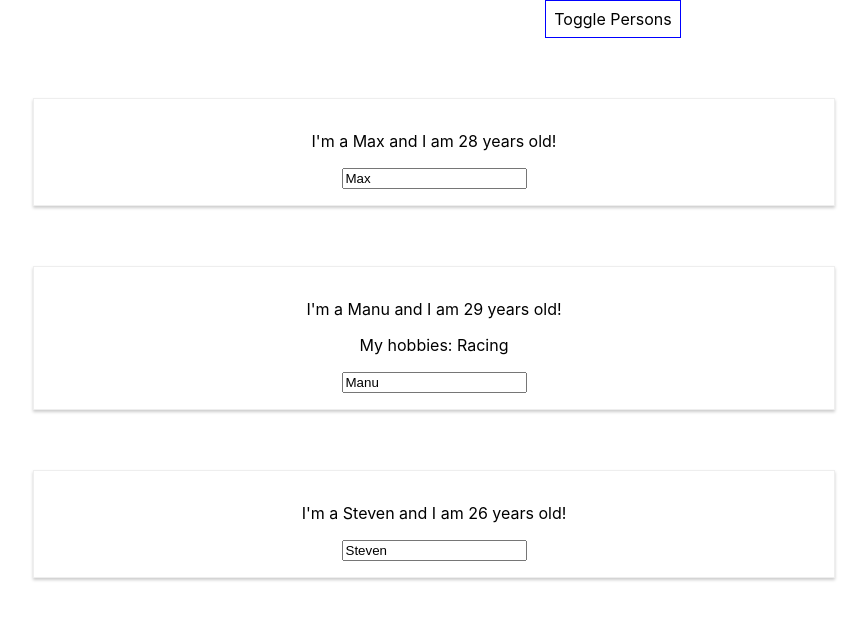
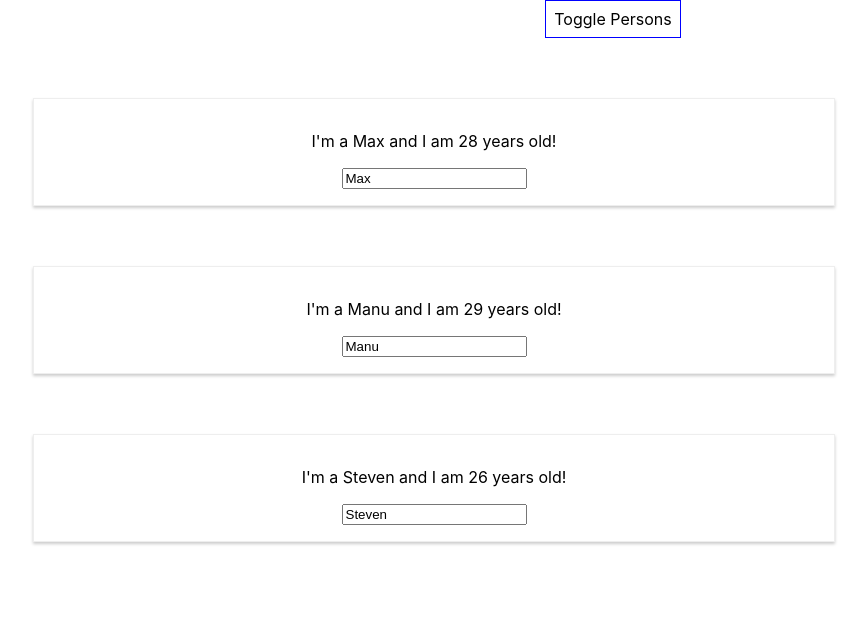
Before and after one commit to truongnmt/learn-react, a React (Create React App) app in the folder react-tutorial/: page / in a window 1280 px wide. Both pictures are taken after a click on the button "Toggle Persons". Shown: the top 620 px of the page, without its empty margins (27-894 px from the left). Built offline with nearby package versions, Linux system fonts and the light colour scheme.

Commit message:
Outputing list

```diff
--- a/react-tutorial/src/App.js
+++ b/react-tutorial/src/App.js
@@ -54,17 +54,11 @@
     if (this.state.showPersons) {
       persons = (
         <div>
-          <Person
-            name={this.state.persons[0].name}
-            age={this.state.persons[0].age} />
-          <Person
-            name={this.state.persons[1].name}
-            age={this.state.persons[1].age}
-            click={this.switchNameHandler.bind(this, "Max!")}
-            changed={this.nameChangeHandler}>My hobbies: Racing</Person>
-          <Person
-            name={this.state.persons[2].name}
-            age={this.state.persons[2].age} />
+          {this.state.persons.map(person => {
+            return <Person
+            name={person.name}
+            age={person.age} />
+          })}
         </div>
       );
     }
```
